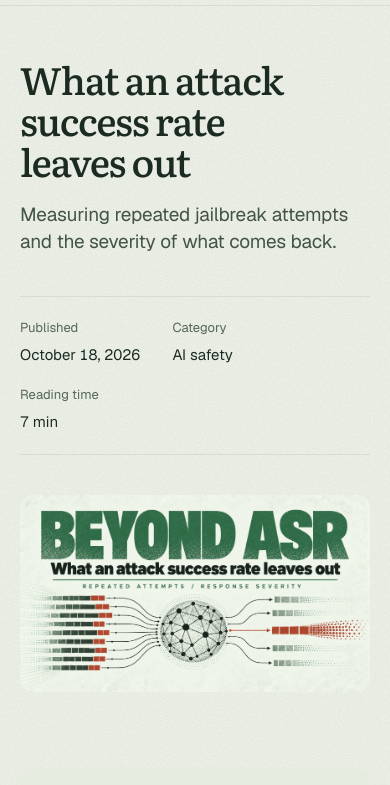
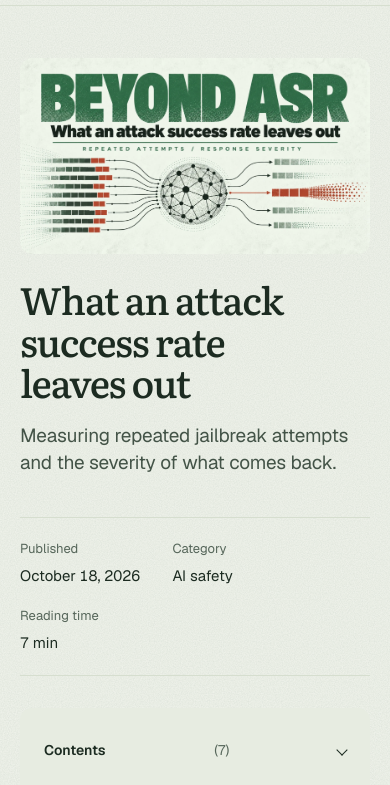
Before and after one commit to ChaoticCooties/blog-ng, an Astro site: page /blog/severity-aware-jailbreak-risk in a window 390 px wide. Shown: the part 55-840 px from the top of the page. Built offline with nearby package versions, Linux system fonts and the light colour scheme; Astro itself is replaced by a stand-in of ours; some packages are replaced by stand-ins of ours.

Commit message:
Make the cover replace the header contour strip

```diff
--- a/src/content/blog/severity-aware-jailbreak-risk.mdx
+++ b/src/content/blog/severity-aware-jailbreak-risk.mdx
@@ -7,6 +7,7 @@ tags: ['jailbreaks', 'llm', 'ai-safety', 'evaluation', 'severity']
 draft: false
 cover: '../../assets/severity-cover.webp'
 coverAlt: 'Cover graphic titled Beyond ASR: What an attack success rate leaves out. Rows of repeated attempts feed a network, and one red output stands apart from five grey ones.'
+coverFocus: 'bottom'
 ---
 
 import BinaryContrast from '../../components/severity/BinaryContrast.astro'
--- a/src/content/config.ts
+++ b/src/content/config.ts
@@ -14,6 +14,8 @@ const blog = defineCollection({
         // Optional header image. When set, it replaces the header's contour strip.
         cover: image().optional(),
         coverAlt: z.string().optional(),
+        // Which part of the cover the header shows. The band is wide and short, so it crops.
+        coverFocus: z.enum(['top', 'center', 'bottom']).default('center'),
       })
       .refine((post) => !post.cover || post.coverAlt, {
         message: 'coverAlt is required when cover is set',
--- a/src/pages/blog/[...slug].astro
+++ b/src/pages/blog/[...slug].astro
@@ -26,6 +26,9 @@ export async function getStaticPaths() {
 const { entry, older, newer } = Astro.props;
 const { Content, headings } = await entry.render();
 
+// Vertical anchor for the cover crop, as an object-position percentage.
+const coverY = { top: '0%', center: '50%', bottom: '100%' };
+
 const WORDS_PER_MINUTE = 230;
 const MIN_SECTIONS_FOR_CONTENTS = 3;
 
@@ -46,7 +49,18 @@ const published = entry.data.date.toLocaleDateString('en-US', {
 
 <BaseLayout title={`${entry.data.title} | Cooties@Blog`} description={entry.data.description} math={hasMath} noindex={entry.data.draft}>
   <article class="article">
-    <header class:list={['article-header', !entry.data.cover && 'contour-field contour-field--strip contour-field--fade']}>
+    <header class:list={['article-header', entry.data.cover ? 'article-header--cover' : 'contour-field contour-field--strip contour-field--fade']}>
+      {entry.data.cover && (
+        <div class="article-cover" style={`--cover-y: ${coverY[entry.data.coverFocus]}`}>
+          <Image
+            src={entry.data.cover}
+            alt={entry.data.coverAlt}
+            widths={[640, 960, 1280, 1672]}
+            sizes="(max-width: 1000px) 100vw, 960px"
+            loading="eager"
+          />
+        </div>
+      )}
       <h1>{entry.data.title}</h1>
       <p class="standfirst">{entry.data.description}</p>
 
@@ -66,17 +80,6 @@ const published = entry.data.date.toLocaleDateString('en-US', {
       </dl>
       {entry.data.draft && <p class="draft-notice">Draft for review · This post is a work in progress.</p>}
 
-      {entry.data.cover && (
-        <div class="article-cover">
-          <Image
-            src={entry.data.cover}
-            alt={entry.data.coverAlt}
-            widths={[640, 960, 1536]}
-            sizes="(max-width: 1000px) 100vw, 960px"
-            loading="eager"
-          />
-        </div>
-      )}
     </header>
 
     {showContents && (
@@ -210,18 +213,50 @@ const published = entry.data.date.toLocaleDateString('en-US', {
     color: var(--ink-3);
   }
 
-  /* A cover replaces the contour strip: the header drops the texture and the image
-     takes the wide column below the byline, at its own aspect ratio. */
+  /* A cover replaces the contour strip. It sits where the texture sat, at the top of the
+     header, inside the wide column so the contents rail stays clear, and dissolves on every
+     edge so it reads as part of the page rather than a framed image. The text below stays
+     on clean paper. */
+  .article-header--cover {
+    padding-top: clamp(1.25rem, 0.75rem + 2vw, 2.5rem);
+  }
+
   .article-header > .article-cover {
     grid-column: wide;
-    margin-block: 2.5rem 2.75rem;
+    aspect-ratio: 16 / 5;
+    margin-bottom: 0.5rem;
+    -webkit-mask-image:
+      linear-gradient(90deg, transparent, #000 14%, #000 86%, transparent),
+      linear-gradient(transparent, #000 10%, #000 55%, transparent);
+    -webkit-mask-composite: source-in;
+    mask-image:
+      linear-gradient(90deg, transparent, #000 14%, #000 86%, transparent),
+      linear-gradient(transparent, #000 10%, #000 55%, transparent);
+    mask-composite: intersect;
   }
 
   .article-cover :global(img) {
     display: block;
     width: 100%;
-    height: auto;
-    border-radius: 12px;
+    height: 100%;
+    object-fit: cover;
+    object-position: 50% var(--cover-y, 50%);
+  }
+
+  /* On phones a short cropped band is too thin to read, so the cover becomes an ordinary
+     full image: uncropped, with no fade. */
+  @media (max-width: 700px) {
+    .article-header > .article-cover {
+      aspect-ratio: auto;
+      margin-bottom: 1.5rem;
+      -webkit-mask-image: none;
+      mask-image: none;
+    }
+
+    .article-cover :global(img) {
+      height: auto;
+      border-radius: 12px;
+    }
   }
 
   /* Contents rail: inline block on small screens, fixed rail on wide screens. */
```
Also changed, not shown: DESIGN.md (+1 -1 lines), 3 other files.
